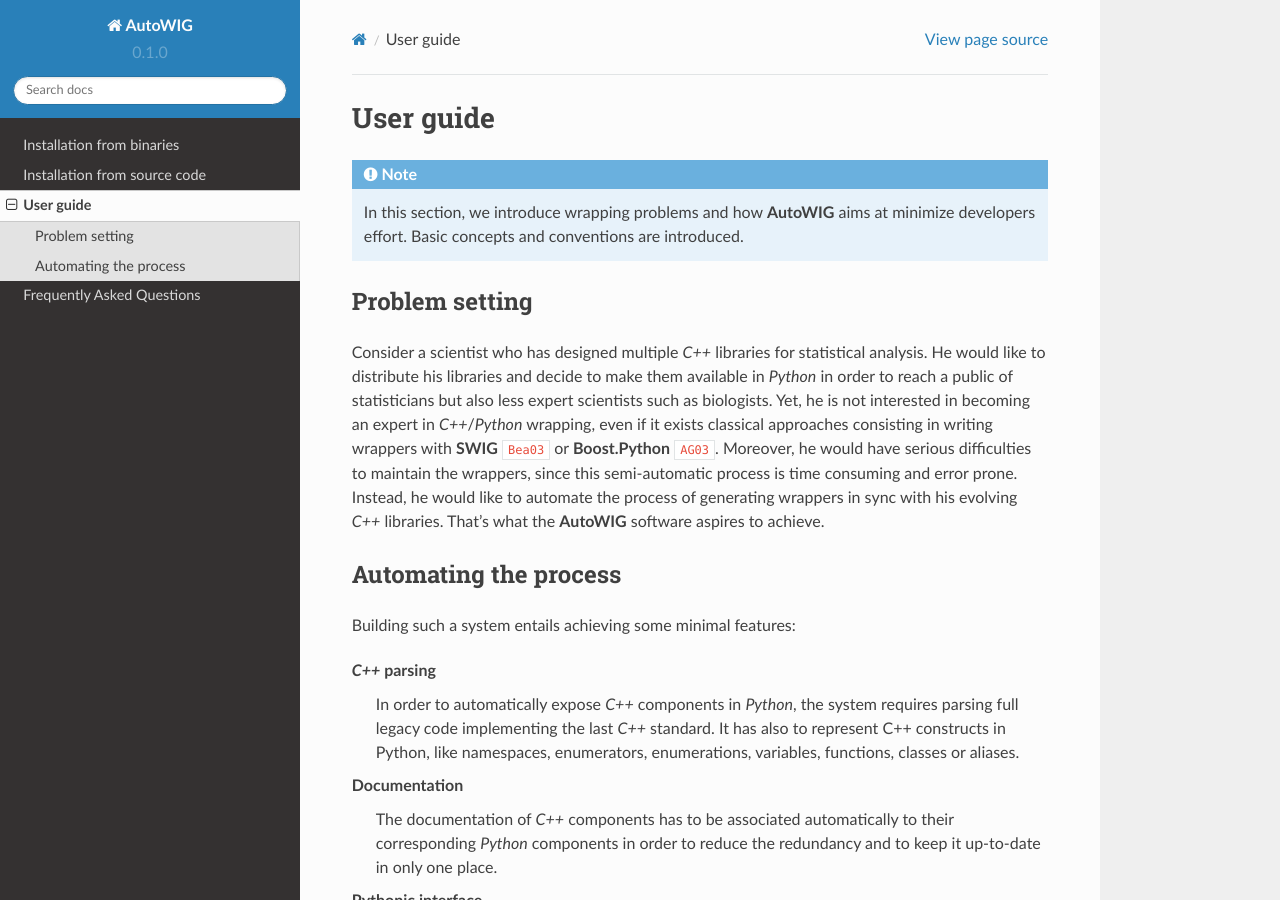
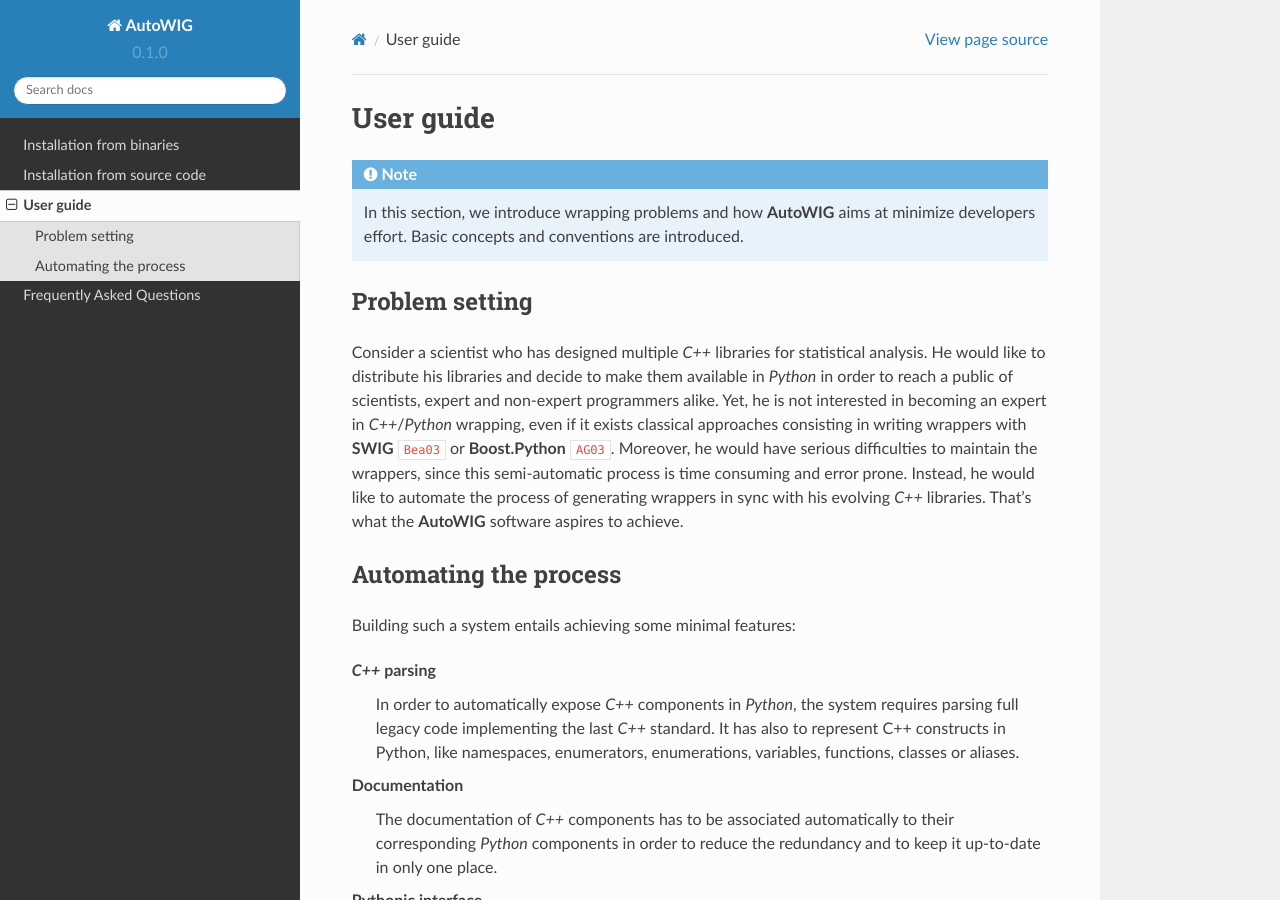
Before and after one commit to StatisKit/AutoWIG, a Sphinx documentation site: the page built from doc/user_guide.rst, in a window 1280 px wide and 900 px high. Built offline with Sphinx 7.4.7 and the Read the Docs theme 2.0.0, drawn with Linux system fonts in a browser that asks for light colours; pages that are not in the unit, such as notebooks, are missing from menus; cross-references to code outside the pages are shown as plain code.

Commit message:
doc user_guide: Minor wording tweak

```diff
--- a/doc/user_guide.rst
+++ b/doc/user_guide.rst
@@ -33,7 +33,7 @@
 ---------------
 
 Consider a scientist who has designed multiple *C++* libraries for statistical analysis.
-He would like to distribute his libraries and decide to make them available in *Python* in order to reach a public of statisticians but also less expert scientists such as biologists.
+He would like to distribute his libraries and decide to make them available in *Python* in order to reach a public of scientists, expert and non-expert programmers alike.
 Yet, he is not interested in becoming an expert in *C++*/*Python* wrapping, even if it exists classical approaches consisting in writing wrappers with **SWIG** :cite:`Bea03` or **Boost.Python** :cite:`AG03`.
 Moreover, he would have serious difficulties to maintain the wrappers, since this semi-automatic process is time consuming and error prone.
 Instead, he would like to automate the process of generating wrappers in sync with his evolving *C++* libraries.
```
